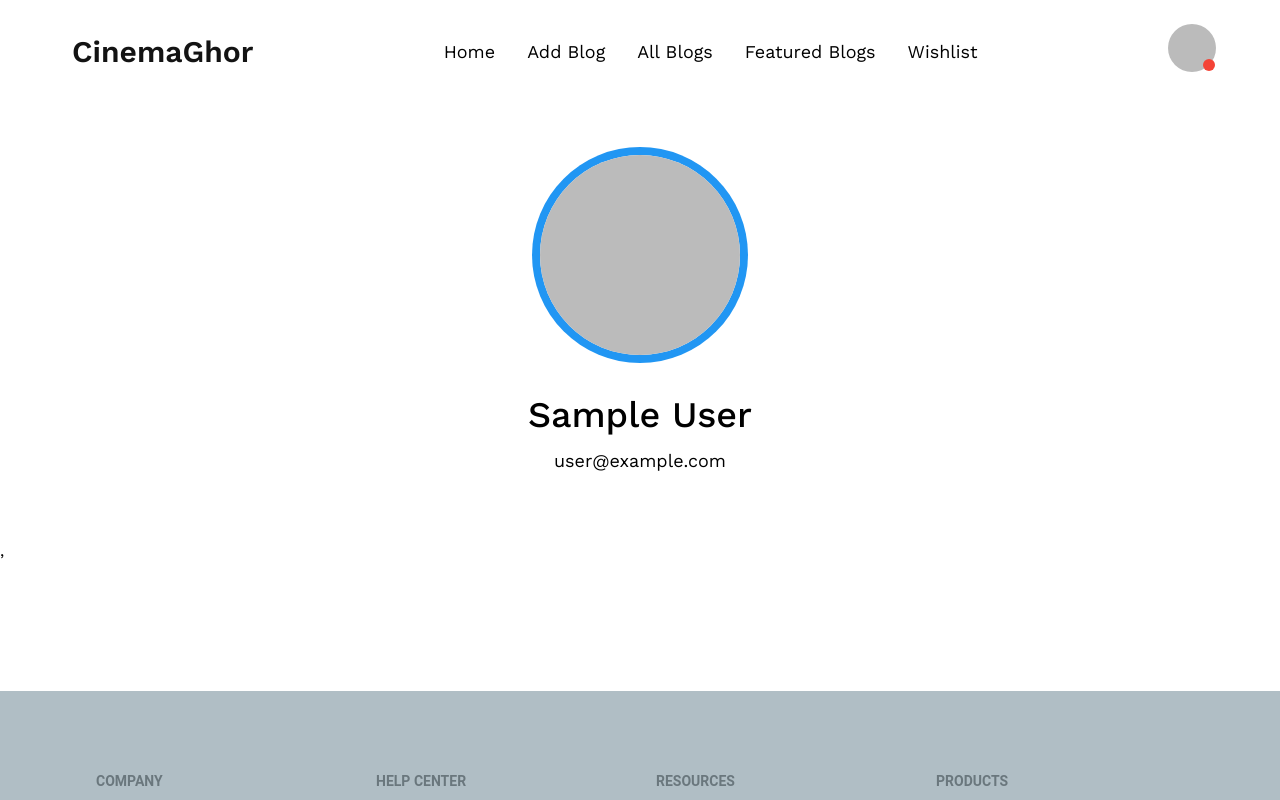
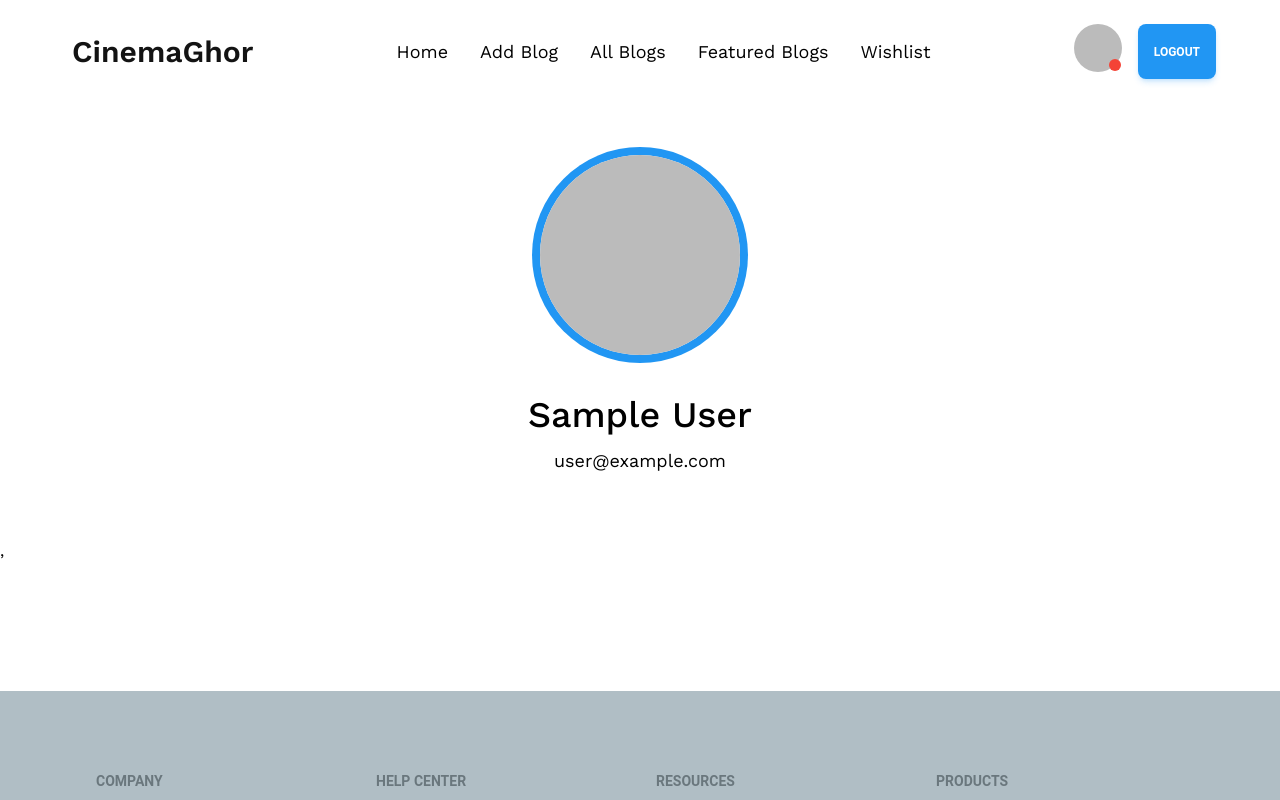
Before and after one commit to roushan-sheik/cinema-ghor-client-side, a React (Vite) app: page /profile in a window 1280 px wide. Shown: the top 800 px of the page. Built offline with nearby package versions, Linux system fonts and the light colour scheme; no server answers; sample sign-in values are in the browser's storage.

Commit message:
logout button added

```diff
--- a/src/components/button/LogInButton.jsx
+++ b/src/components/button/LogInButton.jsx
@@ -14,8 +14,10 @@ function LogInButton({ userEmail }) {
       .then((result) => {
         // create a json web token
         const userObj = { user: result.user.email };
+        // https://blog-api-a11.vercel.app/
+        // http://localhost:8000/jwt
         axios
-          .post("https://blog-api-a11.vercel.app/jwt", userObj, {
+          .post("http://localhost:8000/jwt", userObj, {
             withCredentials: true,
           })
           .then((res) => {
--- a/src/pages/header/Header.jsx
+++ b/src/pages/header/Header.jsx
@@ -11,6 +11,9 @@ import useUserContext from "../../hooks/useUserContext";
 function Header() {
   const { user } = useUserContext();
   const [openBar, setOpenBar] = React.useState(false);
+  function handleLogout() {
+    console.log("Logout done");
+  }
   return (
     <div>
       <header>
@@ -42,7 +45,12 @@ function Header() {
           <div>
             <div className=" flex gap-2 md:gap-6 items-center">
               {user ? (
-                <NavProfile />
+                <div className="flex gap-4">
+                  <NavProfile />
+                  <Button onClick={handleLogout} size="sm" color="blue">
+                    LogOut
+                  </Button>
+                </div>
               ) : (
                 <Link className="bg_brand" to={"/login"}>
                   <Button color="blue">Login</Button>
```
